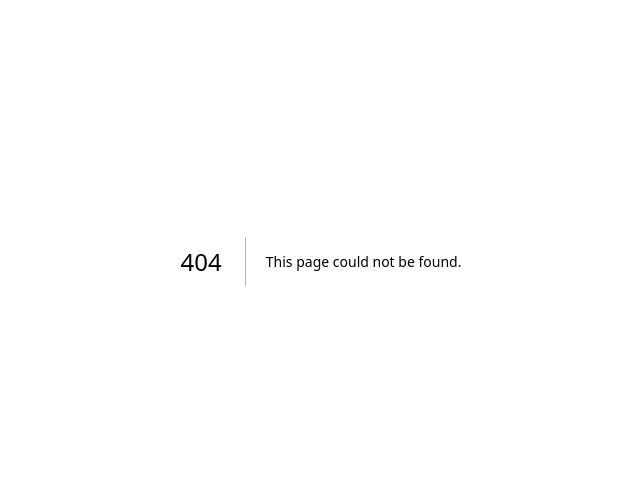
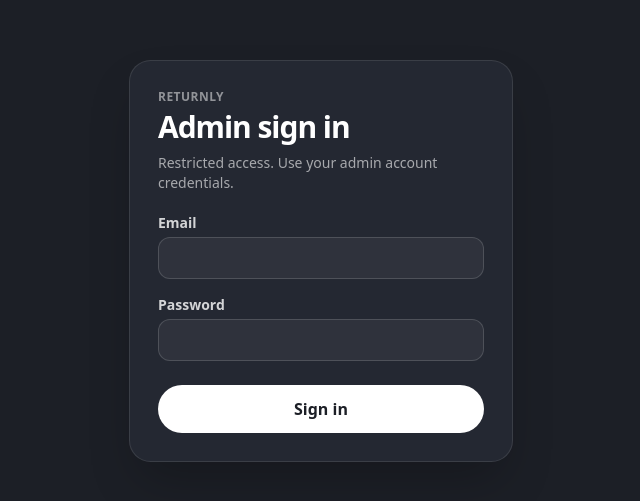
Before and after one commit to karthikkorrayi/Returnly, a Next.js app: page /admin/login in a window 1280 px wide. Before the commit this address had no page. Shown: the part 139-640 px from the top of the page, without its empty margins (319-959 px from the left). Built offline with nearby package versions, Linux system fonts and the light colour scheme.

Commit message:
Update plus

```diff
--- a/src/app/admin/(protected)/layout.tsx
+++ b/src/app/admin/(protected)/layout.tsx
@@ -8,13 +8,14 @@ export default async function AdminLayout({ children }: { children: React.ReactN
   } = await supabase.auth.getUser()
 
   if (!user) {
-    redirect('/login')
+    redirect('/admin/login')
   }
 
   const { data: profile } = await supabase.from('profiles').select('is_admin').eq('id', user.id).single()
 
-  // notFound() rather than a "you're not authorized" message — this
-  // avoids confirming to a non-admin that an admin area even exists
+  // A logged-in but non-admin user still gets a 404, not "access
+  // denied" — no reason to confirm to a regular user that this area
+  // exists just because they happened to guess the URL
   if (!profile?.is_admin) {
     notFound()
   }
--- /dev/null
+++ b/src/app/admin/login/page.tsx
@@ -0,0 +1,78 @@
+'use client'
+
+import { useState } from 'react'
+import { useRouter } from 'next/navigation'
+import { createClient } from '@/lib/supabase/client'
+
+export default function AdminLoginPage() {
+  const [email, setEmail] = useState('')
+  const [password, setPassword] = useState('')
+  const [error, setError] = useState<string | null>(null)
+  const [loading, setLoading] = useState(false)
+  const router = useRouter()
+
+  async function handleLogin(e: React.FormEvent) {
+    e.preventDefault()
+    setError(null)
+    setLoading(true)
+    const supabase = createClient()
+
+    const { data, error: signInError } = await supabase.auth.signInWithPassword({
+      email: email.trim(),
+      password,
+    })
+
+    if (signInError) {
+      setLoading(false)
+      setError(signInError.message)
+      return
+    }
+
+    // A clear message here beats a silent 404 right after a
+    // successful login — the layout's notFound() is still the real
+    // enforcement, this is just better feedback for a real admin
+    // who mistyped which account they meant to use
+    const { data: profile } = await supabase.from('profiles').select('is_admin').eq('id', data.user.id).single()
+    setLoading(false)
+
+    if (!profile?.is_admin) {
+      setError('This account does not have admin access.')
+      await supabase.auth.signOut()
+      return
+    }
+
+    router.push('/admin')
+    router.refresh()
+  }
+
+  return (
+    <main className="flex min-h-screen items-center justify-center bg-[#1c1f26] px-4 py-8">
+      <form onSubmit={handleLogin} className="w-full max-w-sm rounded-[1.35rem] border border-white/10 bg-[#242832] p-6 shadow-2xl sm:p-7">
+        <p className="font-utility text-xs font-bold uppercase text-white/50">Returnly</p>
+        <h1 className="font-display mt-1 text-3xl font-semibold text-white">Admin sign in</h1>
+        <p className="mt-2 text-sm text-white/60">Restricted access. Use your admin account credentials.</p>
+
+        {error && (
+          <p className="mt-4 rounded-xl border border-orange-500/30 bg-orange-500/10 p-3 text-sm font-medium text-orange-300" role="alert">
+            {error}
+          </p>
+        )}
+
+        <div className="mt-5 space-y-4">
+          <div>
+            <label className="block text-sm font-bold text-white/80">Email</label>
+            <input type="email" required value={email} onChange={(e) => setEmail(e.target.value)} className="mt-1 w-full rounded-xl border border-white/15 bg-white/5 px-3 py-2 text-white outline-none focus:ring-2 focus:ring-white/30" autoComplete="email" />
+          </div>
+          <div>
+            <label className="block text-sm font-bold text-white/80">Password</label>
+            <input type="password" required value={password} onChange={(e) => setPassword(e.target.value)} className="mt-1 w-full rounded-xl border border-white/15 bg-white/5 px-3 py-2 text-white outline-none focus:ring-2 focus:ring-white/30" autoComplete="current-password" />
+          </div>
+        </div>
+
+        <button type="submit" disabled={loading} className="mt-6 w-full rounded-full bg-white px-4 py-3 font-bold text-[#1c1f26] disabled:opacity-60">
+          {loading ? 'Signing in…' : 'Sign in'}
+        </button>
+      </form>
+    </main>
+  )
+}
```
